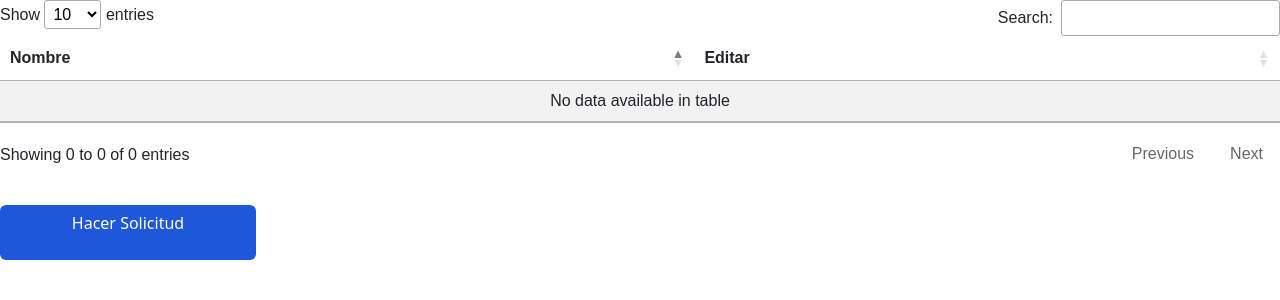
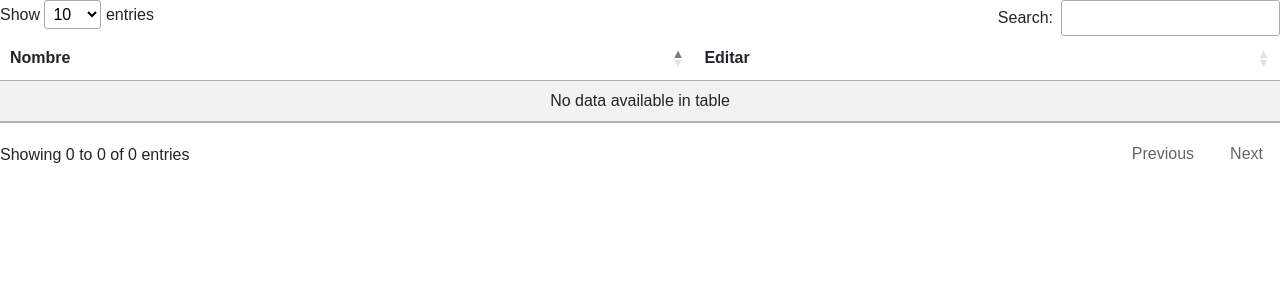
Before and after one commit to Hugo22102003/Proyecto_seguimiento, a Flask app: page /ver_usuario in a window 1280 px wide. Shown: the part 85-385 px from the top of the page. Run offline with Flask 3, Linux system fonts and the light colour scheme; data that the repository does not hold is empty; some libraries are stand-ins or nearby versions.

Commit message:
Buen en fin

```diff
--- a/templates/ver_usuario.html
+++ b/templates/ver_usuario.html
@@ -53,7 +53,6 @@
         </table>
     </div>
 
-    <a class = "btn btn-dark"  href="{{url_for('solicitud_nuevo')}}" role="button">Hacer Solicitud</a>
 
 
 </body>
```
